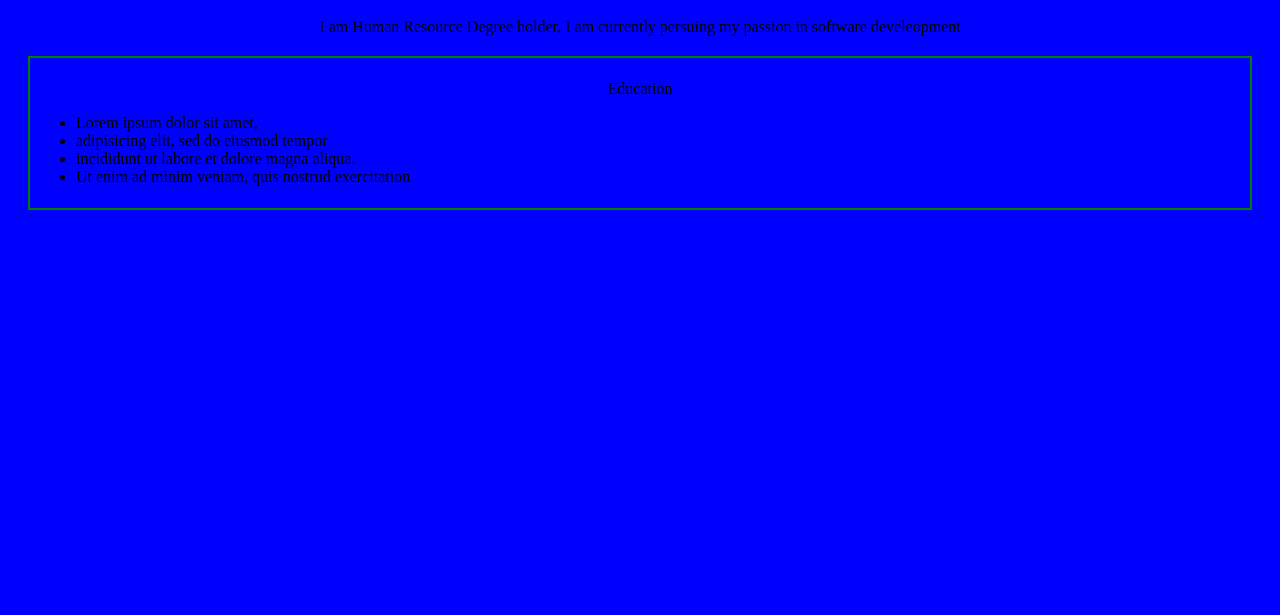
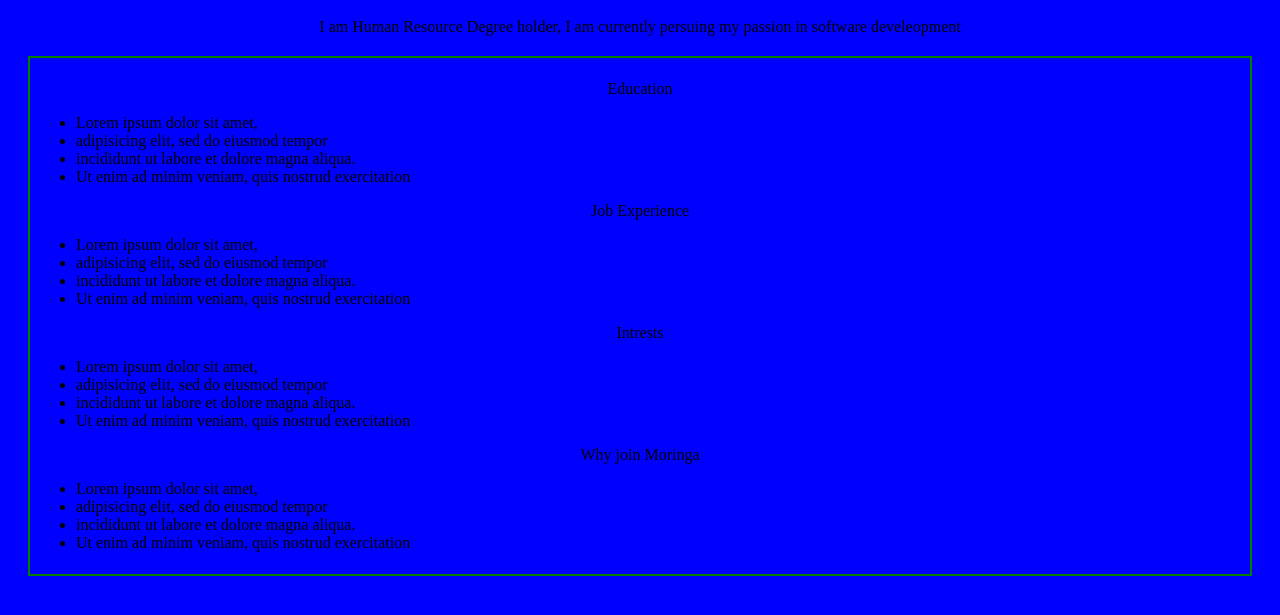
Before and after one commit to Jaloch-glitch/1st-ip, a plain HTML site: page index.html in a window 1280 px wide. Shown: the part 109-724 px from the top of the page. Drawn offline with Linux system fonts and the light colour scheme.

Commit message:
add my interests and reasons for joining moringa within class test box

```diff
--- a/index.html
+++ b/index.html
@@ -17,6 +17,29 @@
            <li>adipisicing elit, sed do eiusmod tempor</li>
            <li>incididunt ut labore et dolore magna aliqua.</li>
            <li>Ut enim ad minim veniam, quis nostrud exercitation</li>
+        </ul>
+    <p class="p1">Job Experience</p>
+        <ul>
+           <li>Lorem ipsum dolor sit amet,</li>
+           <li>adipisicing elit, sed do eiusmod tempor</li>
+           <li>incididunt ut labore et dolore magna aliqua.</li>
+           <li>Ut enim ad minim veniam, quis nostrud exercitation</li>
+        </ul>
+
+    <p class="p1">Intrests</p>
+        <ul>
+           <li>Lorem ipsum dolor sit amet,</li>
+           <li>adipisicing elit, sed do eiusmod tempor</li>
+           <li>incididunt ut labore et dolore magna aliqua.</li>
+           <li>Ut enim ad minim veniam, quis nostrud exercitation</li>
+        </ul>
+
+    <p class="p1">Why join Moringa</p>
+        <ul>
+           <li>Lorem ipsum dolor sit amet,</li>
+           <li>adipisicing elit, sed do eiusmod tempor</li>
+           <li>incididunt ut labore et dolore magna aliqua.</li>
+           <li>Ut enim ad minim veniam, quis nostrud exercitation</li>
         </ul></div>
 
 
```
